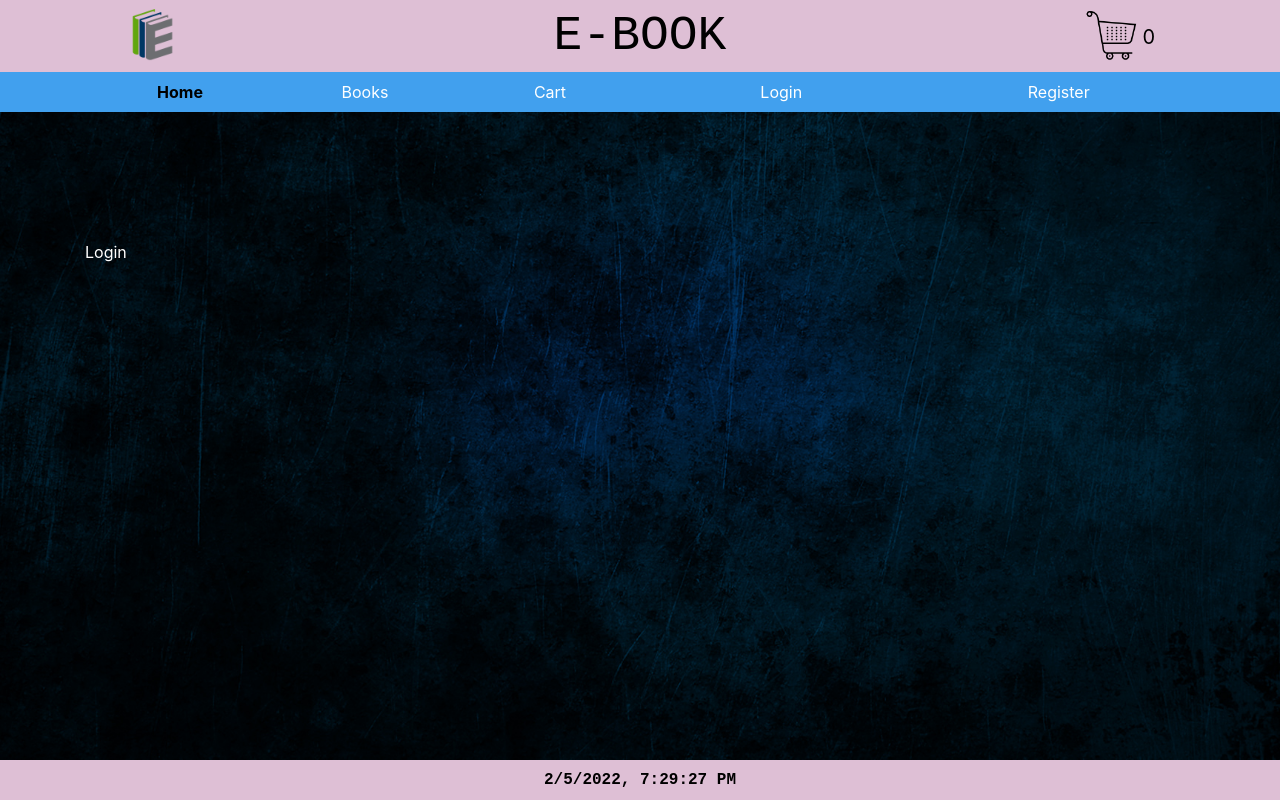
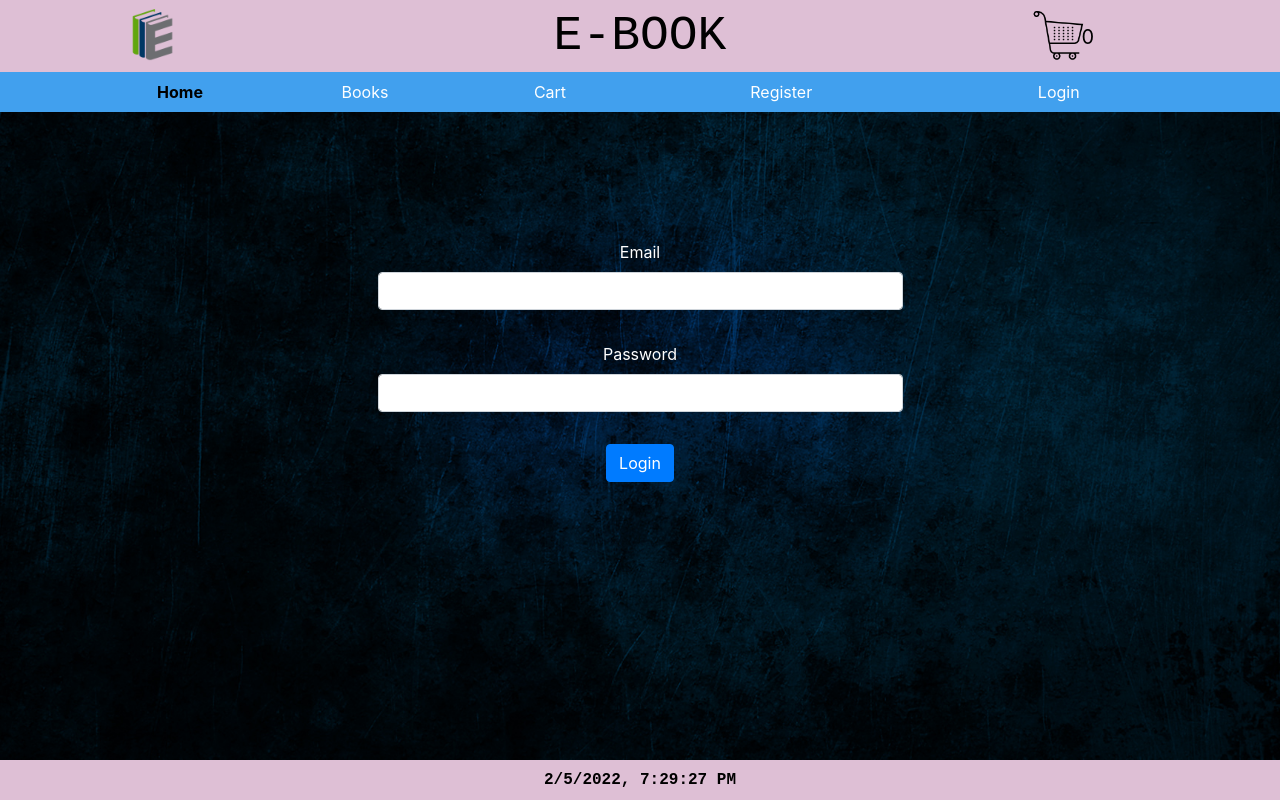
Before and after one commit to SofijaMilinovic/react-books, a React (Create React App) app: page /login in a window 1280 px wide. Built offline with nearby package versions, Linux system fonts and the light colour scheme.

Commit message:
Login and session management

```diff
--- a/src/components/App/App.js
+++ b/src/components/App/App.js
@@ -14,6 +14,8 @@ class App extends Component {
     this.state = {
       cart: [],
       numberOfBooksInCart: 0,
+      userId: localStorage.getItem("userId"),
+      currentActiveLink: '/'
     };
   }
 
@@ -55,17 +57,31 @@ class App extends Component {
     this.setState({ cart: [], numberOfBooksInCart: 0 });
   }
 
+  setUserId = userId => {
+    localStorage.setItem("userId", userId);
+    this.setState({ userId: userId });
+  }
+
+  setCurrentActiveLink = link => {
+    this.setState({ currentActiveLink: link });
+  }
 
   render() {
     return (
       <div className="App">
-        <Header numberOfBooksInCartProp={this.state.numberOfBooksInCart} />
+        <Header numberOfBooksInCartProp={this.state.numberOfBooksInCart}
+          setUserIdProp={this.setUserId}
+          userIdProp={this.state.userId} />
         <Router>
-          <Navigation />
+          <Navigation userIdProp={this.state.userId}
+            currentActiveLinkProp={this.state.currentActiveLink}
+            setCurrentActiveLinkProp={this.setCurrentActiveLink} />
           <Body addBookToCartProp={this.addBookToCart}
             removeBookFromCartProp={this.removeBookFromCart}
             cartProp={this.state.cart}
-            clearCartProp={this.clearCart} />
+            clearCartProp={this.clearCart}
+            setUserIdProp={this.setUserId}
+            setCurrentActiveLinkProp={this.setCurrentActiveLink} />
         </Router>
         <Footer />
       </div>
--- a/src/components/Body/Body.js
+++ b/src/components/Body/Body.js
@@ -8,7 +8,6 @@ import Register from './Register/Register';
 
 function Body(props) {
 
-
   return (
     <div className="Body">
       <Switch>
@@ -16,7 +15,8 @@ function Body(props) {
           <Home />
         </Route>
         <Route exact path="/books">
-          <Books addBookToCartProp={props.addBookToCartProp} removeBookFromCartProp={props.removeBookFromCartProp} />
+          <Books addBookToCartProp={props.addBookToCartProp}
+            removeBookFromCartProp={props.removeBookFromCartProp} />
         </Route>
         <Route exact path="/cart">
           <Cart cartProp={props.cartProp}
@@ -25,7 +25,8 @@ function Body(props) {
             clearCartProp={props.clearCartProp} />
         </Route>
         <Route exact path="/login">
-          <Login />
+          <Login setUserIdProp={props.setUserIdProp}
+            setCurrentActiveLinkProp={props.setCurrentActiveLinkProp} />
         </Route>
         <Route exact path="/register">
           <Register />
--- a/src/components/Body/Login/Login.js
+++ b/src/components/Body/Login/Login.js
@@ -1,24 +1,108 @@
 import { Component } from 'react';
+import { withRouter } from 'react-router-dom';
 import './Login.css';
 
 class Login extends Component {
 
     constructor(props) {
         super(props);
+        this.state = {
+            email: '',
+            password: '',
+            loggedIn: false,
+            responseMessage: null
+        };
 
-        this.state = {
+        this.handleEmailChange = this.handleEmailChange.bind(this);
+        this.handlePasswordChange = this.handlePasswordChange.bind(this);
+        this.handleSubmit = this.handleSubmit.bind(this);
+    }
+
+    handleEmailChange(event) {
+        this.setState({ email: event.target.value });
+    }
+
+    handlePasswordChange(event) {
+        this.setState({ password: event.target.value });
+    }
+
+    clearForm() {
+        this.setState({
+            email: '',
+            password: ''
+        });
+    }
+
+    handleSubmit(event) {
+        event.preventDefault();
+
+        const loginUrl = 'http://localhost:8080/auth/login';
+        const postBody = {
+            email: this.state.email,
+            password: this.state.password
         };
+        const requestMetadata = {
+            method: 'POST',
+            headers: {
+                'Content-Type': 'application/json'
+            },
+            body: JSON.stringify(postBody)
+        };
+
+        fetch(loginUrl, requestMetadata)
+            .then(res => res.json())
+            .then(
+                (response) => {
+                    if (response.statusCode == 200) {
+                        this.setState({ loggedIn: true, responseMessage: response.message });
+                        this.clearForm();
+                        this.props.setUserIdProp(response.data.id);
+                        this.props.history.push('/');
+                        this.props.setCurrentActiveLinkProp('/');
+                    } else {
+                        this.setState({ loggedIn: false, responseMessage: response.message });
+                    }
+                },
+                (error) => {
+                    this.setState({ loggedIn: false, responseMessage: error });
+                }
+            );
     }
 
     render() {
         return (
-            <div className="container">
-                <div className="row">
-                    Login
+            <form onSubmit={this.handleSubmit}>
+                <div className="container"><div className="row">
+                        <div className="col-lg-6 offset-lg-3">
+                            <label>Email</label>
+                            <input type="text" className="form-control offset-bottom" required value={this.state.email} onChange={this.handleEmailChange}></input>
+                        </div>
+                    </div>
+                    <div className="row">
+                        <div className="col-lg-6 offset-lg-3">
+                            <label>Password</label>
+                            <input type="password" className="form-control offset-bottom" required value={this.state.password} onChange={this.handlePasswordChange}></input>
+                        </div>
+                    </div>
+                    <div className="row">
+                        <div className="col-lg-6 offset-lg-3">
+                            <button className="btn btn-primary" type="submit">Login</button>
+                        </div>
+                    </div>
+
+                    {this.state.responseMessage ? (
+                        <div className="row">
+                            <div className="col-lg-6 offset-lg-3">
+                                <div className={this.state.loggedIn ? "alert alert-primary" : "alert alert-danger"}>
+                                    {this.state.responseMessage}
+                                </div>
+                            </div>
+                        </div>
+                    ) : null}
                 </div>
-            </div>
+            </form>
         );
     }
 }
 
-export default Login;
+export default withRouter(Login);
--- a/src/components/Body/Register/Register.css
+++ b/src/components/Body/Register/Register.css
@@ -1,5 +1,4 @@
 .Body {
-    text-align: left;
     margin-top: 15em;
     margin-bottom: 5em;
 }
--- a/src/components/Body/Register/Register.js
+++ b/src/components/Body/Register/Register.js
@@ -67,7 +67,7 @@ class Register extends Component {
 
         this.setState({emailError: null});
 
-        const usersUrl = 'http://localhost:8080/users';
+        const registerUrl = 'http://localhost:8080/auth/register';
         const postBody = {
             firstName: this.state.firstName,
             lastName: this.state.lastName,
@@ -82,7 +82,7 @@ class Register extends Component {
             body: JSON.stringify(postBody)
         };
 
-        fetch(usersUrl, requestMetadata)
+        fetch(registerUrl, requestMetadata)
             .then(res => res.json())
             .then(
                 (response) => {
@@ -139,7 +139,7 @@ class Register extends Component {
                     {this.state.responseMessage ? (
                         <div className="row">
                             <div className="col-lg-6 offset-lg-3">
-                                <div class={this.state.registered ? "alert alert-primary" : "alert alert-danger"}>
+                                <div className={this.state.registered ? "alert alert-primary" : "alert alert-danger"}>
                                     {this.state.responseMessage}
                                 </div>
                             </div>
--- a/src/components/Header/Header.css
+++ b/src/components/Header/Header.css
@@ -27,3 +27,7 @@
     left: 57%;
     color: black;
 }
+
+.logout {
+    margin-top: 15px;
+}
--- a/src/components/Header/Header.js
+++ b/src/components/Header/Header.js
@@ -1,38 +1,51 @@
 import './Header.css';
 import { bookImagesPath } from '../../data/data.js';
+import { Component } from 'react';
 
-function Header(props) {
+class Header extends Component {
 
-    const getLogoSrc = () => {
+    getLogoSrc = () => {
         return bookImagesPath + '/e-book.png';
     }
 
-    const getCartLogoSrc = () => {
+    getCartLogoSrc = () => {
         return bookImagesPath + '/cart.png';
     }
 
+    logout = () => {
+        this.setState({loggedIn: false});
+        this.props.setUserIdProp(null);
+    }
+
+    render() {
         return (
             <div className="Header">
                 <div className="row">
                     <div className="col-lg-3">
                         <a className="navbar-brand" href="#">
-                        <img src={getLogoSrc()} className="d-inline-block align-top e-book-logo"></img>
+                            <img src={this.getLogoSrc()} className="d-inline-block align-top e-book-logo"></img>
                         </a>
                     </div>
                     <div className="col-lg-6 e-book-text">
                         E-BOOK
                     </div>
-                <div className="col-lg-3">
+                    <div className="col-lg-2">
                         <div className="navbar-brand">
-                        <img src={getCartLogoSrc()} className="d-inline-block align-top e-book-logo"></img>
+                            <img src={this.getCartLogoSrc()} className="d-inline-block align-top e-book-logo"></img>
                             <div className="cart-logo">
-                            <span>{ props.numberOfBooksInCartProp }</span>
+                                <span>{this.props.numberOfBooksInCartProp}</span>
                             </div>
                         </div>
                     </div>
+                    {this.props.userIdProp != null ? (
+                        <div className="col-lg-1 logout">
+                            <button className="btn btn-primary" onClick={() => this.logout()}>Logout</button>
+                        </div>
+                    ) : null}
                 </div>
             </div>
         );
     }
+}
 
 export default Header;
--- a/src/components/Navigation/Navigation.js
+++ b/src/components/Navigation/Navigation.js
@@ -3,18 +3,6 @@ import './Navigation.css';
 import NavigationItem from './NavigationItem/NavigationItem.js';
 
 class Navigation extends Component {
-
-    constructor(props) {
-        super(props);
-
-        this.state = {
-            currentActiveLink: '/',
-        };
-    }
-
-    setCurrentActiveLink = link => {
-        this.setState({ currentActiveLink: link });
-    }
 
     render() {
         return (
@@ -24,33 +12,34 @@ class Navigation extends Component {
                         <div className="col-lg-2">
                             <NavigationItem link="/"
                                 text="Home"
-                                setCurrentActiveLinkProp={this.setCurrentActiveLink}
-                                currentActiveLinkProp={this.state.currentActiveLink} />
+                                setCurrentActiveLinkProp={this.props.setCurrentActiveLinkProp}
+                                currentActiveLinkProp={this.props.currentActiveLinkProp} />
                         </div>
                         <div className="col-lg-2">
                             <NavigationItem link="/books"
                                 text="Books"
-                                setCurrentActiveLinkProp={this.setCurrentActiveLink}
-                                currentActiveLinkProp={this.state.currentActiveLink} />
+                                setCurrentActiveLinkProp={this.props.setCurrentActiveLinkProp}
+                                currentActiveLinkProp={this.props.currentActiveLinkProp} />
                         </div>
                         <div className="col-lg-2">
                             <NavigationItem link="/cart"
                                 text="Cart"
-                                setCurrentActiveLinkProp={this.setCurrentActiveLink}
-                                currentActiveLinkProp={this.state.currentActiveLink} />
-                        </div>
-                        <div className="col-lg-3">
-                            <NavigationItem link="/login"
-                                text="Login"
-                                setCurrentActiveLinkProp={this.setCurrentActiveLink}
-                                currentActiveLinkProp={this.state.currentActiveLink} />
+                                setCurrentActiveLinkProp={this.props.setCurrentActiveLinkProp}
+                                currentActiveLinkProp={this.props.currentActiveLinkProp} />
                         </div>
                         <div className="col-lg-3">
                             <NavigationItem link="/register"
                                 text="Register"
-                                setCurrentActiveLinkProp={this.setCurrentActiveLink}
-                                currentActiveLinkProp={this.state.currentActiveLink} />
+                                setCurrentActiveLinkProp={this.props.setCurrentActiveLinkProp}
+                                currentActiveLinkProp={this.props.currentActiveLinkProp} />
                         </div>
+                        {this.props.userIdProp == null ? (
+                            <div className="col-lg-3">
+                                <NavigationItem link="/login"
+                                    text="Login"
+                                    setCurrentActiveLinkProp={this.props.setCurrentActiveLinkProp}
+                                    currentActiveLinkProp={this.props.currentActiveLinkProp} />
+                            </div>) : null}
                     </div>
                 </div>
             </div>
```
Also changed, not shown: src/components/Body/Home/Home.js (+9 -1 lines). Lines whose indentation alone changed are shown as unchanged.
